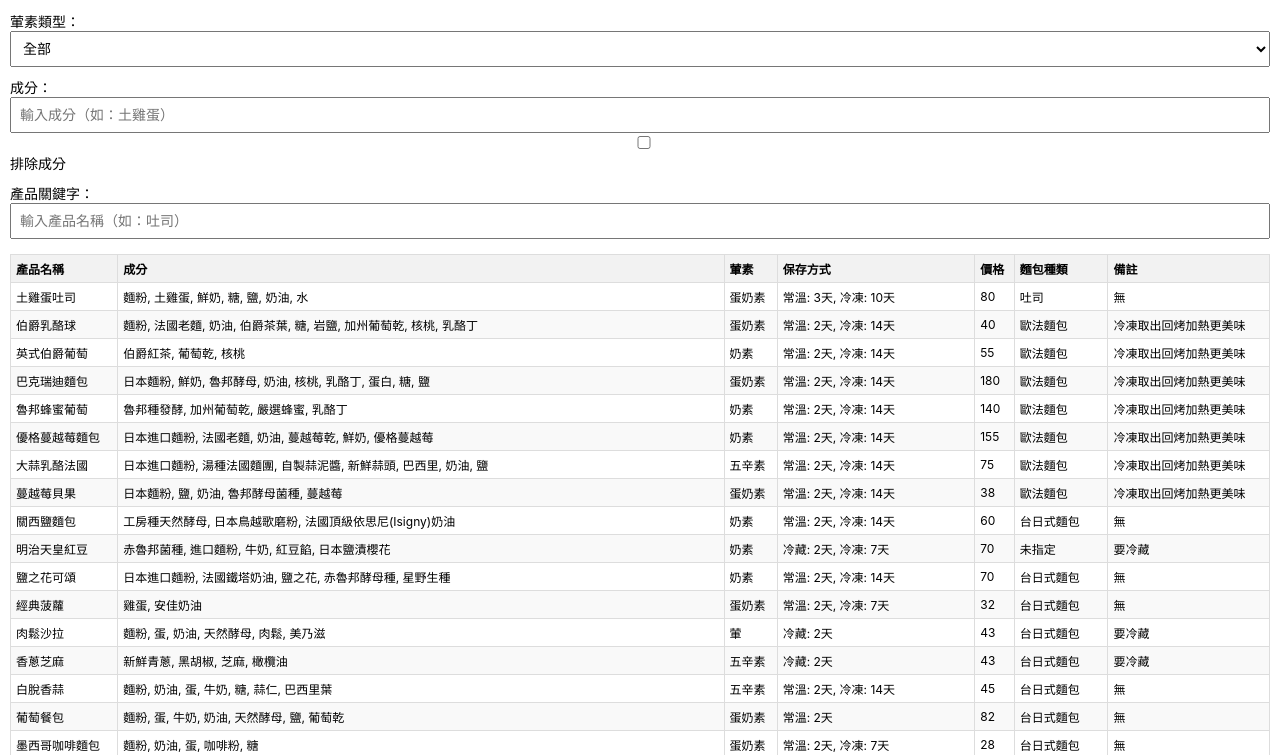
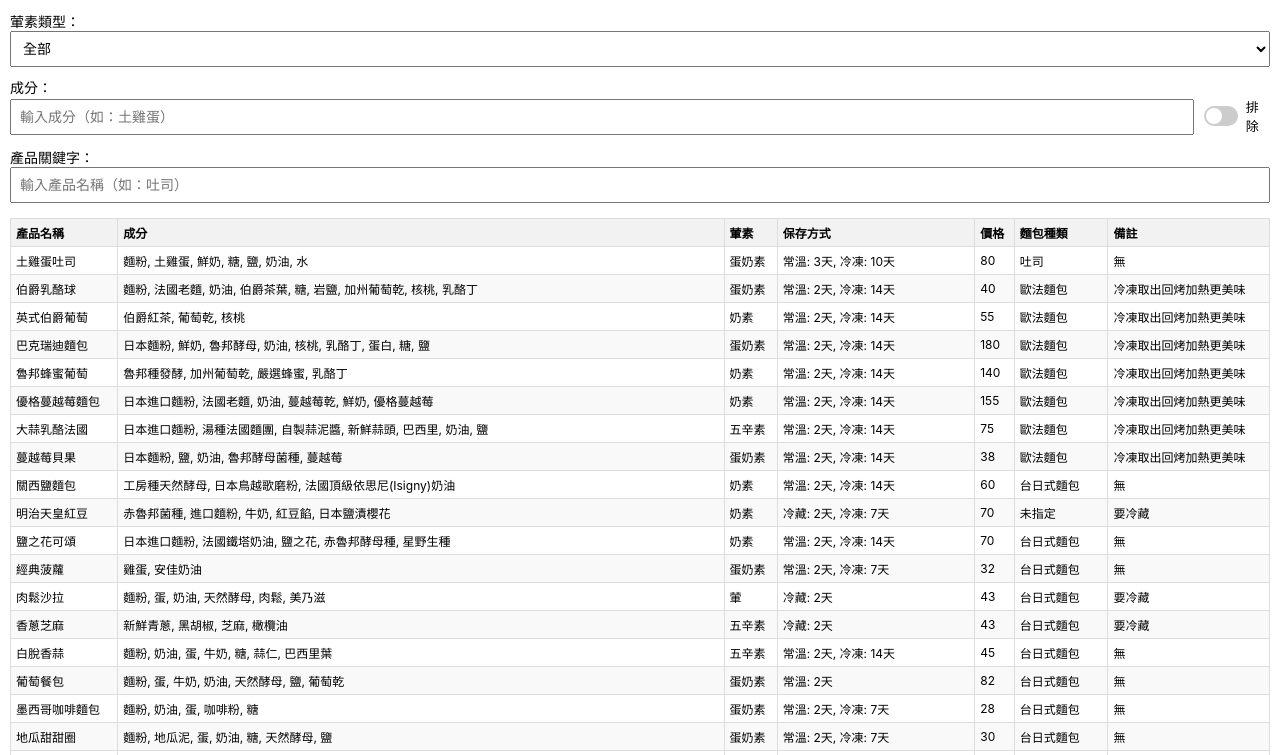
Before and after one commit to ab202362004/demo, a plain HTML site: page index.html in a window 1280 px wide. Shown: the part 45-800 px from the top of the page. Drawn offline with Linux system fonts and the light colour scheme.

Commit message:
Update index.html

```diff
--- a/index.html
+++ b/index.html
@@ -29,6 +29,50 @@
             width: 100%;
             box-sizing: border-box;
         }
+        .ingredient-row {
+            display: flex;
+            align-items: center;
+            gap: 10px;
+        }
+        .exclude-toggle {
+            display: flex;
+            align-items: center;
+            font-size: 13px;
+            cursor: pointer;
+            user-select: none;
+            position: relative;
+        }
+        .exclude-toggle input[type="checkbox"] {
+            display: none;
+        }
+        .exclude-toggle .toggle-button {
+            width: 36px;
+            height: 20px;
+            background-color: #ccc;
+            border-radius: 20px;
+            position: relative;
+            transition: background-color 0.3s;
+        }
+        .exclude-toggle .toggle-button::before {
+            content: "";
+            position: absolute;
+            top: 2px;
+            left: 2px;
+            width: 16px;
+            height: 16px;
+            background-color: white;
+            border-radius: 50%;
+            transition: transform 0.3s;
+        }
+        .exclude-toggle input[type="checkbox"]:checked + .toggle-button {
+            background-color: #007bff;
+        }
+        .exclude-toggle input[type="checkbox"]:checked + .toggle-button::before {
+            transform: translateX(16px);
+        }
+        .exclude-toggle span.label-text {
+            margin-left: 8px;
+        }
         table {
             width: 100%;
             border-collapse: collapse;
@@ -57,6 +101,10 @@
             th, td {
                 font-size: 10px;
                 padding: 3px;
+            }
+            .ingredient-row {
+                flex-direction: column;
+                align-items: flex-start;
             }
         }
         .modal {
@@ -110,8 +158,14 @@
     </div>
     <div>
         <label for="ingredientFilter">成分：</label>
-        <input type="text" id="ingredientFilter" placeholder="輸入成分（如：土雞蛋）" oninput="filterProducts()">
-        <label><input type="checkbox" id="excludeIngredient" onchange="filterProducts()"> 排除成分</label>
+        <div class="ingredient-row">
+            <input type="text" id="ingredientFilter" placeholder="輸入成分（如：土雞蛋）" oninput="filterProducts()">
+            <label class="exclude-toggle">
+                <input type="checkbox" id="excludeIngredient" onchange="filterProducts()">
+                <span class="toggle-button"></span>
+                <span class="label-text">排除</span>
+            </label>
+        </div>
     </div>
     <div>
         <label for="keywordFilter">產品關鍵字：</label>
```
